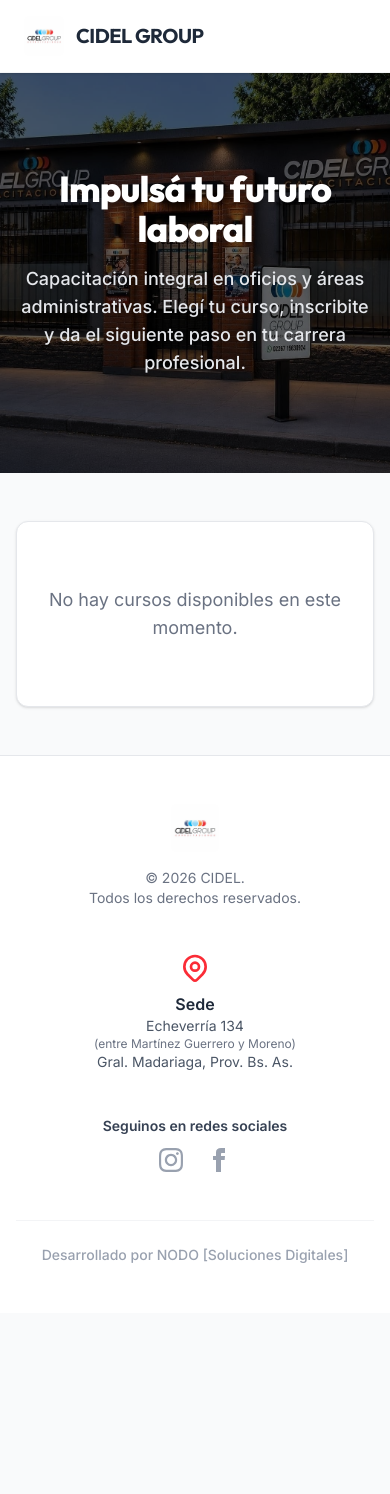
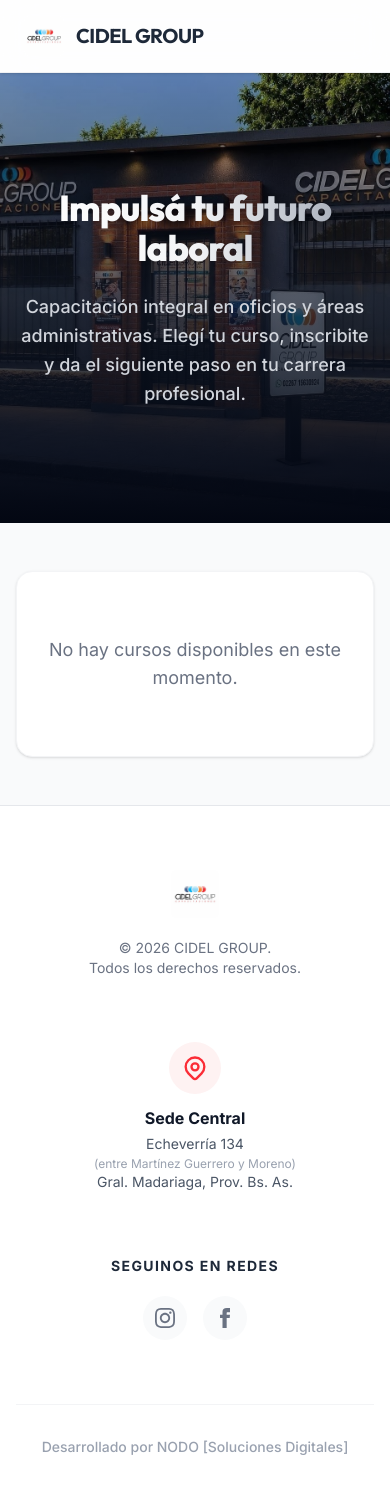
Before and after one commit to nodomadariaga-alt/cidel, a Next.js app: page / in a window 390 px wide. Shown: the top 1494 px of the page. Before the commit the page ends 1377 px from the top, so only its background shows below. Built offline with nearby package versions, Linux system fonts and the light colour scheme.

Commit message:
refactor: apply glassmorphism and enhanced UI styles to landing page and components

```diff
--- a/src/app/page.tsx
+++ b/src/app/page.tsx
@@ -104,38 +104,41 @@ export default async function Page() {
     const nombresCategorias = Object.keys(categorias);
 
     return (
-        <div className="min-h-screen bg-gray-50 text-gray-900 font-sans pb-16">
+        <div className="min-h-screen bg-gray-50 text-gray-900 font-sans pb-16 selection:bg-blue-600 selection:text-white">
 
             {anuncio && anuncio.activo && (
                 <AnnouncementBar texto={anuncio.texto} color={anuncio.color} />
             )}
 
-            <header className="bg-white border-b border-gray-100 py-4 px-6 flex justify-between items-center shadow-sm relative z-50">
-                <div className="flex items-center space-x-3">
+            {/* Header Sticky con efecto Glassmorphism */}
+            <header className="sticky top-0 z-50 bg-white/80 backdrop-blur-lg border-b border-gray-200/60 py-4 px-6 flex justify-between items-center shadow-sm transition-all duration-300">
+                <div className="flex items-center space-x-3 group cursor-pointer">
                     <img
                         src="/logo.jpg"
                         alt="CIDEL Logo"
-                        className="h-10 w-auto rounded-md object-contain"
+                        className="h-10 w-auto rounded-md object-contain transition-transform duration-300 group-hover:scale-105"
                     />
                     <span className="font-bold text-xl tracking-tight text-gray-800 font-[family-name:var(--font-outfit)]">CIDEL GROUP</span>
                 </div>
             </header>
 
-            <section className="relative w-full h-[400px] sm:h-[450px]">
+            <section className="relative w-full h-[450px] sm:h-[500px] overflow-hidden">
                 <div className="absolute inset-0">
                     <img
                         src="/hero.jpg"
                         alt="Instalaciones o alumnos de CIDEL"
                         className="w-full h-full object-cover"
                     />
-                    <div className="absolute inset-0 bg-black/60"></div>
+                    {/* Fondo oscuro con degradado premium */}
+                    <div className="absolute inset-0 bg-gradient-to-t from-gray-950 via-gray-900/70 to-black/30"></div>
                 </div>
 
                 <div className="relative z-10 h-full flex flex-col justify-center items-center text-center px-4 max-w-4xl mx-auto">
-                    <h1 className="text-4xl sm:text-5xl font-extrabold text-white tracking-tight mb-4 drop-shadow-md font-[family-name:var(--font-outfit)]">
+                    {/* Título principal con degradado metálico en el texto */}
+                    <h1 className="text-4xl sm:text-6xl font-extrabold text-transparent bg-clip-text bg-gradient-to-r from-white via-gray-100 to-gray-400 tracking-tight mb-6 drop-shadow-sm font-[family-name:var(--font-outfit)]">
                         Impulsá tu futuro laboral
                     </h1>
-                    <p className="text-lg sm:text-xl text-gray-200 font-medium max-w-2xl drop-shadow-sm">
+                    <p className="text-lg sm:text-xl text-gray-300 font-medium max-w-2xl leading-relaxed">
                         Capacitación integral en oficios y áreas administrativas. Elegí tu curso, inscribite y da el siguiente paso en tu carrera profesional.
                     </p>
                 </div>
@@ -145,17 +148,15 @@ export default async function Page() {
 
             <main className="max-w-7xl mx-auto px-4 py-12 sm:px-6 lg:px-8">
                 {cursos.length === 0 ? (
-                    <div className="text-center py-16 bg-white rounded-xl border border-gray-200 shadow-sm">
+                    <div className="text-center py-16 bg-white rounded-2xl border border-gray-100 shadow-sm">
                         <p className="text-gray-500 text-lg">No hay cursos disponibles en este momento.</p>
                     </div>
                 ) : (
                     nombresCategorias.map((categoria) => (
-                        /* Se incrementó pt-8 a pt-16 y scroll-mt-20 a scroll-mt-24 para mejorar la separación */
-                        <section key={categoria} id={categoria.replace(/\s+/g, '-').toLowerCase()} className="mb-20 pt-16 scroll-mt-24">
+                        <section key={categoria} id={categoria.replace(/\s+/g, '-').toLowerCase()} className="mb-24 pt-20 scroll-mt-24">
 
-                            {/* NUEVO DISEÑO DE ENCABEZADO DE ÁREA: Línea completa con bloque de color a la izquierda */}
                             <div className="flex items-center gap-4 mb-10 border-b border-gray-200 pb-4">
-                                <div className="w-2.5 h-9 bg-blue-600 rounded-full flex-shrink-0"></div>
+                                <div className="w-2.5 h-9 bg-blue-600 rounded-full flex-shrink-0 shadow-sm shadow-blue-600/20"></div>
                                 <h2 className="text-3xl sm:text-4xl font-extrabold text-gray-900 uppercase tracking-wider font-[family-name:var(--font-outfit)]">
                                     {categoria}
                                 </h2>
@@ -177,16 +178,16 @@ export default async function Page() {
 
             <FloatingSocials whatsappNumber={whatsappNumber} />
 
-            <footer className="bg-white border-t border-gray-200 py-12 px-4 sm:px-6 lg:px-8">
-                <div className="max-w-7xl mx-auto grid grid-cols-1 md:grid-cols-3 gap-8 items-center text-center">
+            <footer className="bg-white border-t border-gray-200 py-16 px-4 sm:px-6 lg:px-8">
+                <div className="max-w-7xl mx-auto grid grid-cols-1 md:grid-cols-3 gap-12 items-center text-center">
 
                     <div className="flex flex-col items-center md:items-start">
                         <img
                             src="/logo.jpg"
                             alt="CIDEL Logo"
-                            className="h-12 w-auto rounded-md object-contain mb-4"
+                            className="h-12 w-auto rounded-md object-contain mb-5"
                         />
-                        <p className="text-sm text-gray-500">© {new Date().getFullYear()} CIDEL.</p>
+                        <p className="text-sm text-gray-500">© {new Date().getFullYear()} CIDEL GROUP.</p>
                         <p className="text-sm text-gray-500">Todos los derechos reservados.</p>
                     </div>
 
@@ -196,33 +197,35 @@ export default async function Page() {
                             target="_blank"
                             rel="noopener noreferrer"
                             title="Ver en Google Maps"
-                            className="group flex flex-col items-center gap-2 p-3 rounded-xl hover:bg-gray-50 transition-colors"
+                            className="group flex flex-col items-center gap-3 p-4 rounded-2xl hover:bg-gray-50 transition-colors duration-300"
                         >
-                            <svg className="w-8 h-8 text-red-500 group-hover:text-red-600 transition-colors" fill="none" stroke="currentColor" viewBox="0 0 24 24">
-                                <path strokeLinecap="round" strokeLinejoin="round" strokeWidth="2" d="M17.657 16.657L13.414 20.9a1.998 1.998 0 01-2.827 0l-4.244-4.243a8 8 0 1111.314 0z" />
-                                <path strokeLinecap="round" strokeLinejoin="round" strokeWidth="2" d="M15 11a3 3 0 11-6 0 3 3 0 016 0z" />
-                            </svg>
+                            <div className="p-3 bg-red-50 text-red-500 rounded-full group-hover:bg-red-500 group-hover:text-white transition-colors duration-300">
+                                <svg className="w-7 h-7" fill="none" stroke="currentColor" viewBox="0 0 24 24">
+                                    <path strokeLinecap="round" strokeLinejoin="round" strokeWidth="2" d="M17.657 16.657L13.414 20.9a1.998 1.998 0 01-2.827 0l-4.244-4.243a8 8 0 1111.314 0z" />
+                                    <path strokeLinecap="round" strokeLinejoin="round" strokeWidth="2" d="M15 11a3 3 0 11-6 0 3 3 0 016 0z" />
+                                </svg>
+                            </div>
                             <div className="text-center">
-                                <p className="font-semibold text-gray-800">Sede</p>
+                                <p className="font-bold text-gray-900 mb-1">Sede Central</p>
                                 <p className="text-sm text-gray-600">Echeverría 134</p>
-                                <p className="text-xs text-gray-500">(entre Martínez Guerrero y Moreno)</p>
+                                <p className="text-xs text-gray-400 mt-0.5">(entre Martínez Guerrero y Moreno)</p>
                                 <p className="text-sm text-gray-600">Gral. Madariaga, Prov. Bs. As.</p>
                             </div>
                         </a>
                     </div>
 
-                    <div className="flex flex-col items-center justify-center gap-3">
-                        <p className="text-sm font-semibold text-gray-700">Seguinos en redes sociales</p>
-                        <div className="flex space-x-6">
-                            <a href="https://www.instagram.com/cidelgroup/" target="_blank" rel="noopener noreferrer" className="text-gray-400 hover:text-pink-600 transition-colors">
+                    <div className="flex flex-col items-center justify-center gap-5">
+                        <p className="text-sm font-bold text-gray-800 uppercase tracking-widest">Seguinos en redes</p>
+                        <div className="flex space-x-4">
+                            <a href="https://www.instagram.com/cidelgroup/" target="_blank" rel="noopener noreferrer" className="p-3 bg-gray-50 text-gray-500 hover:bg-pink-500 hover:text-white rounded-full transition-all duration-300">
                                 <span className="sr-only">Instagram</span>
-                                <svg className="w-6 h-6 fill-current" viewBox="0 0 24 24">
+                                <svg className="w-5 h-5 fill-current" viewBox="0 0 24 24">
                                     <path d="M12 2.163c3.204 0 3.584.012 4.85.07 3.252.148 4.771 1.691 4.919 4.919.058 1.265.069 1.645.069 4.849 0 3.205-.012 3.584-.069 4.849-.149 3.225-1.664 4.771-4.919 4.919-1.266.058-1.644.07-4.85.07-3.204 0-3.584-.012-4.849-.07-3.26-.149-4.771-1.699-4.919-4.92-.058-1.265-.07-1.644-.07-4.849 0-3.204.013-3.583.07-4.849.149-3.227 1.664-4.771 4.919-4.919 1.266-.057 1.645-.069 4.849-.07zm0-2.163c-3.259 0-3.667.014-4.947.072-4.358.2-6.78 2.618-6.98 6.98-.059 1.281-.073 1.689-.073 4.948 0 3.259.014 3.668.072 4.948.2 4.358 2.618 6.78 6.98 6.98 1.281.058 1.689.072 4.948.072 3.259 0 3.668-.014 4.948-.072 4.354-.2 6.782-2.618 6.979-6.98.059-1.28.073-1.689.073-4.948 0-3.259-.014-3.667-.072-4.947-.196-4.354-2.617-6.78-6.979-6.98-1.281-.059-1.69-.073-4.949-.073zm0 5.838c-3.403 0-6.162 2.759-6.162 6.162s2.759 6.163 6.162 6.163 6.162-2.759 6.162-6.163c0-3.403-2.759-6.162-6.162-6.162zm0 10.162c-2.209 0-4-1.79-4-4 0-2.209 1.791-4 4-4s4 1.791 4 4c0 2.21-1.791 4-4 4zm6.406-11.845c-.796 0-1.441.645-1.441 1.44s.645 1.44 1.441 1.44c.795 0 1.439-.645 1.439-1.44s-.644-1.44-1.439-1.44z" />
                                 </svg>
                             </a>
-                            <a href="https://www.facebook.com/p/CIDEL-GROUP-100057242360817/" target="_blank" rel="noopener noreferrer" className="text-gray-400 hover:text-blue-600 transition-colors">
+                            <a href="https://www.facebook.com/p/CIDEL-GROUP-100057242360817/" target="_blank" rel="noopener noreferrer" className="p-3 bg-gray-50 text-gray-500 hover:bg-blue-600 hover:text-white rounded-full transition-all duration-300">
                                 <span className="sr-only">Facebook</span>
-                                <svg className="w-6 h-6 fill-current" viewBox="0 0 24 24">
+                                <svg className="w-5 h-5 fill-current" viewBox="0 0 24 24">
                                     <path d="M9 8h-3v4h3v12h5v-12h3.642l.358-4h-4v-1.667c0-.955.192-1.333 1.115-1.333h2.885v-5h-3.808c-3.596 0-5.192 1.583-5.192 4.615v3.385z" />
                                 </svg>
                             </a>
@@ -230,8 +233,8 @@ export default async function Page() {
                     </div>
                 </div>
 
-                <div className="max-w-7xl mx-auto mt-12 pt-6 border-t border-gray-100 text-center">
-                    <p className="text-sm font-medium text-gray-400">Desarrollado por NODO [Soluciones Digitales]</p>
+                <div className="max-w-7xl mx-auto mt-16 pt-8 border-t border-gray-100 text-center">
+                    <p className="text-sm font-medium text-gray-400 hover:text-gray-600 transition-colors cursor-default">Desarrollado por NODO [Soluciones Digitales]</p>
                 </div>
             </footer>
         </div>
```
Also changed, not shown: src/components/CourseCard.tsx (+26 -21 lines).
